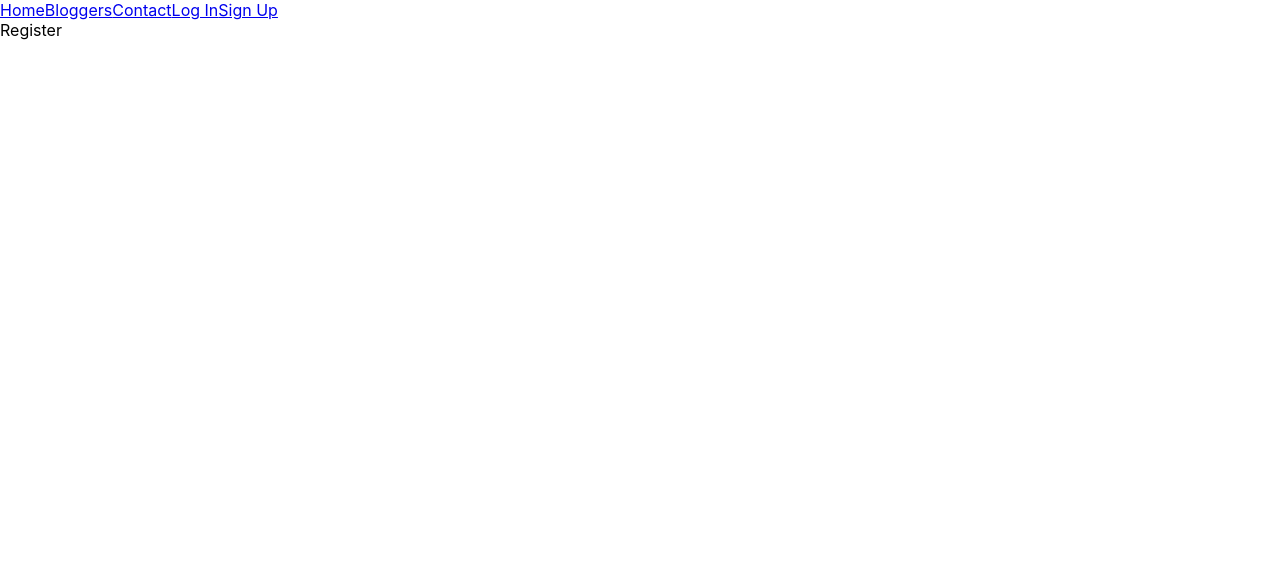
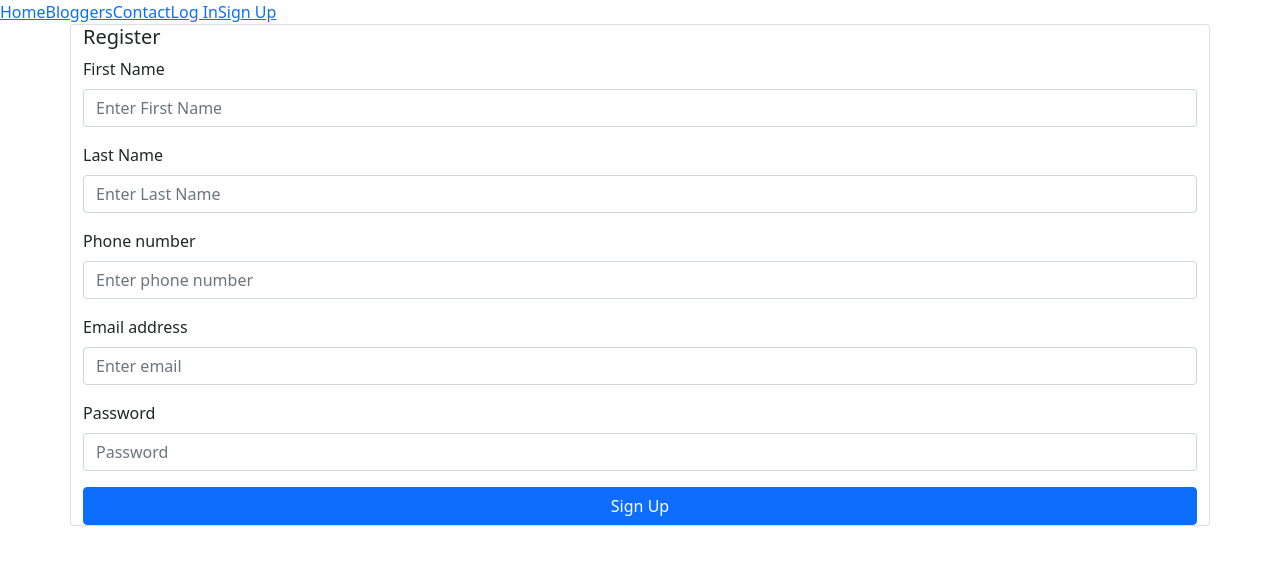
Before and after one commit to isayan58/blog-fe, a React (Create React App) app: page /sign-up in a window 1280 px wide. Shown: the top 564 px of the page. Built offline with nearby package versions, Linux system fonts and the light colour scheme.

Commit message:
Changes for bootstrap integration
Changes for bootstrap integration. Login and registration UI added.

```diff
--- a/package.json
+++ b/package.json
@@ -7,8 +7,10 @@
     "@testing-library/react": "^11.2.7",
     "@testing-library/user-event": "^12.8.3",
     "@types/reach__router": "^1.3.9",
+    "bootstrap": "^5.1.3",
     "jest": "^26.6.0",
     "react": "^17.0.2",
+    "react-bootstrap": "^2.0.2",
     "react-dom": "^17.0.2",
     "react-redux": "^7.2.6",
     "react-router": "^6.0.1",
--- a/src/App.tsx
+++ b/src/App.tsx
@@ -7,6 +7,7 @@ import Bloggers from './common/Bloggers';
 import Contact from './common/Contact';
 import Login from './common/Login';
 import Register from './common/Register';
+import '../node_modules/bootstrap/dist/css/bootstrap.min.css';
 
 function App() {
   return(
--- a/src/common/Login.tsx
+++ b/src/common/Login.tsx
@@ -1,8 +1,40 @@
 import React from "react";
+import { Button, Card, Form } from "react-bootstrap";
 
 const Login = () =>{
+    const [email, setEmail] = React.useState("");
+      const [password, setPassword] = React.useState("");
     return(
-        <div>Login</div>
+        <Card className="container">
+          <Card.Title>Login</Card.Title>
+          <Form.Group className="mb-3" controlId="formBasicEmail">
+            <Form.Label>Email address</Form.Label>
+            <Form.Control
+              type="email"
+              placeholder="Enter email"
+              onChange={(e) => {
+                setEmail(e.currentTarget.value);
+              }}
+            />
+          </Form.Group>
+
+          <Form.Group className="mb-3" controlId="formBasicPassword">
+            <Form.Label>Password</Form.Label>
+            <Form.Control
+              type="password"
+              placeholder="Password"
+              onChange={(e) => {
+                setPassword(e.currentTarget.value);
+              }}
+            />
+          </Form.Group>
+          <Form.Group className="mb-3" controlId="formBasicCheckbox">
+            <Form.Check type="checkbox" label="Remember Me" />
+          </Form.Group>
+          <Button variant="primary" type="submit">
+            Login
+          </Button>
+        </Card>
     );
 };
 export default Login;
--- a/src/common/Register.tsx
+++ b/src/common/Register.tsx
@@ -1,8 +1,95 @@
-import React from "react";
+import React, { useState } from "react";
+import { Button, Form } from "react-bootstrap";
+import Card from "react-bootstrap/esm/Card";
 
 const Register = () =>{
+    const [firstName, setFirstName] = React.useState("");
+    const [lastName, setLastName] = React.useState("");
+    const [email, setEmail] = React.useState("");
+    const [phoneNumber, setPhoneNumber] = React.useState("");
+    const [password, setPassword] = React.useState("");
+    let [errFlag, setErrFlag] = useState(true);
+    let [firstNameValid, setfirstNameValid] = React.useState("");
+    let [lastNameValid, setLastNameValid] = React.useState("");
+    let [phoneValid, setPhoneValid] = React.useState("");
+    let [emailValid, setEmailValid] = useState("");
+    let [passwordValid, setpasswordValid] = useState("");
+
     return(
-        <div>Register</div>
+        <div><Card className="container">
+        <Card.Title>Register</Card.Title>
+        <Form.Group className="mb-3" controlId="formBasicEmail">
+          <Form.Label>First Name</Form.Label>
+          <Form.Control
+            type="email"
+            placeholder="Enter First Name"
+            onChange={(e) => {
+              setFirstName(e.currentTarget.value);
+            }}
+          />
+          {
+           <div className="error">{firstNameValid}</div>
+          }
+        </Form.Group>
+        <Form.Group className="mb-3" controlId="formBasicEmail">
+          <Form.Label>Last Name</Form.Label>
+          <Form.Control
+            type="email"
+            placeholder="Enter Last Name"
+            onChange={(e) => {
+              setLastName(e.currentTarget.value);
+            }}
+          />
+          {
+           <div className="error">{lastNameValid}</div>
+          }
+        </Form.Group>
+        <Form.Group className="mb-3" controlId="formBasicEmail">
+          <Form.Label>Phone number</Form.Label>
+          <Form.Control
+            type="text"
+            placeholder="Enter phone number"
+            onChange={(e) => {
+              setPhoneNumber(e.currentTarget.value);
+            }}
+          />
+          {
+           <div className="error">{phoneValid}</div>
+          }
+        </Form.Group>
+        <Form.Group className="mb-3" controlId="formBasicEmail">
+          <Form.Label>Email address</Form.Label>
+          <Form.Control
+            type="email"
+            placeholder="Enter email"
+            onChange={(e) => {
+              setEmail(e.currentTarget.value);
+            }}
+          />
+          {
+            <div className="error">{emailValid}</div>
+          }
+        </Form.Group>
+
+        <Form.Group className="mb-3" controlId="formBasicPassword">
+          <Form.Label>Password</Form.Label>
+          <Form.Control
+            type="Password"
+            placeholder="Password"
+            onChange={(e) => {
+              setPassword(e.currentTarget.value);
+            }}
+          />
+          {<div className="error">{passwordValid}</div>}
+        </Form.Group>
+        {/* <Form.Group className="mb-3" controlId="formBasicCheckbox">
+          <Form.Check type="checkbox" label="Check me out" />
+        </Form.Group> */}
+        <Button variant="primary" type="submit"
+        >
+          Sign Up
+        </Button>
+      </Card></div>
     );
 };
 export default Register;
```
Also changed, not shown: 1 other file (tests, documents, lock files or other folders).
